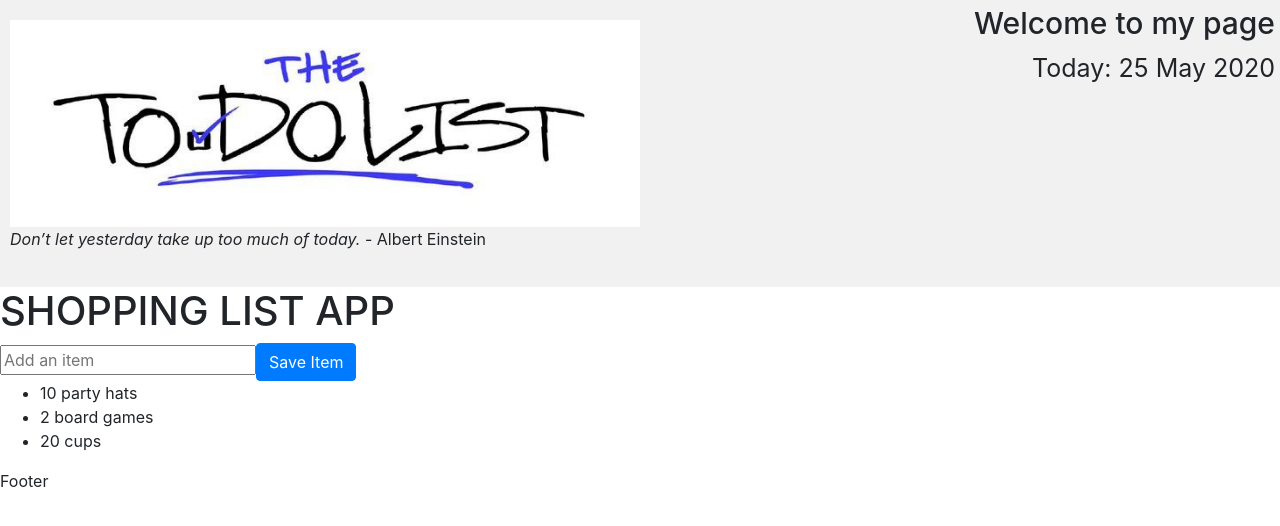
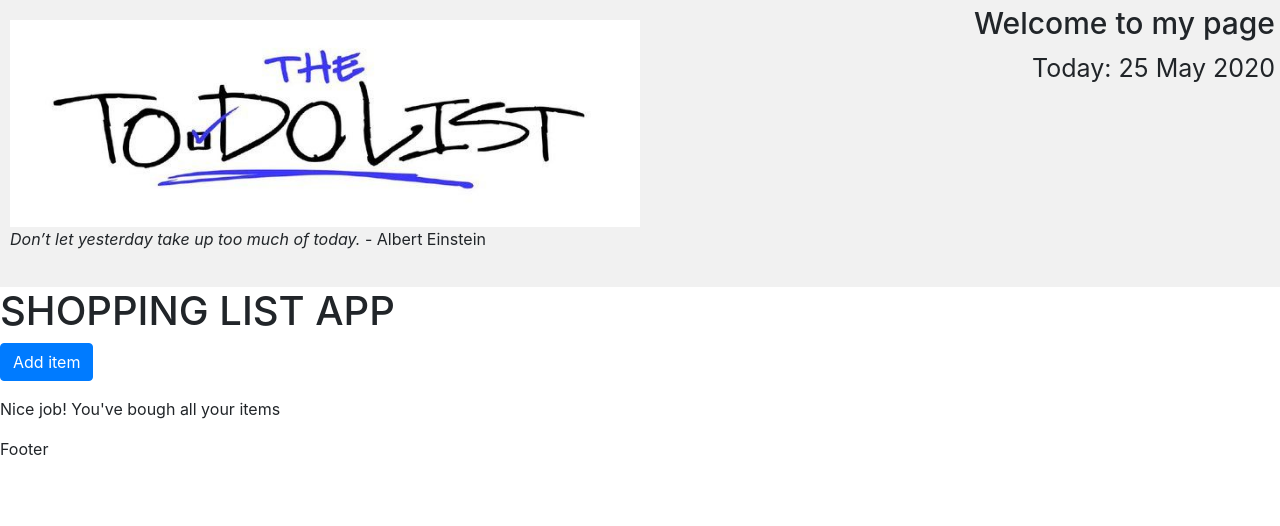
Before and after one commit to adelina2999/Vue-To-Do, a Vue app: page / in a window 1280 px wide. Shown: the top 526 px of the page. Built offline with nearby package versions, Linux system fonts and the light colour scheme.

Commit message:
Attribute Bindings

```diff
--- a/src/components/Content/Content.vue
+++ b/src/components/Content/Content.vue
@@ -1,18 +1,22 @@
 <template>
   <div id="shopping-list">
-    <h1>{{ header.toLocaleUpperCase() }}</h1>
-    <div class="add-item-form">
-            <!-- @keyup.enter adauga elemente din input prin enter -->
+    <div>
+      <h1>{{ header.toLocaleUpperCase() }}</h1>
+      <button v-if="state === 'default'" class="btn btn-primary" @click="changeState('edit')">Add item</button>
+      <button v-else class="btn btn-cancel" @click="changeState('default')">Cancel</button>
+    </div>
+    <div v-if="state === 'edit'" class="add-item-form">
       <input
         v-model="newItem" type="text"
         placeholder="Add an item"
-        @keyup.enter="items.push(newItem)">
+        @keyup.enter="saveItem">
       <button class="btn btn-primary" @click="items.push(newItem)">Save Item</button>
     </div>
     <ul>
       <li v-for="item in items"
         :key="item">{{ item }}</li>
     </ul>
+    <p v-if="items.length === 0">Nice job! You've bough all your items</p>
   </div>
 </template>
 
@@ -21,13 +25,25 @@ export default {
   name: 'Content',
   data() {
     return {
+      state: 'default',
       header: 'Shopping List App',
       newItem: '',
       items: [
-        '10 party hats',
-        '2 board games',
-        '20 cups'
+        // '10 party hats',
+        // '2 board games',
+        // '20 cups'
       ]
+    }
+  },
+  methods: {
+    saveItem() {
+      this.items.push(this.newItem)
+      this.newItem = ''
+    },
+    changeState(newState) {
+      this.state = newState
+
+      this.newItem = ''
     }
   }
 }
```
